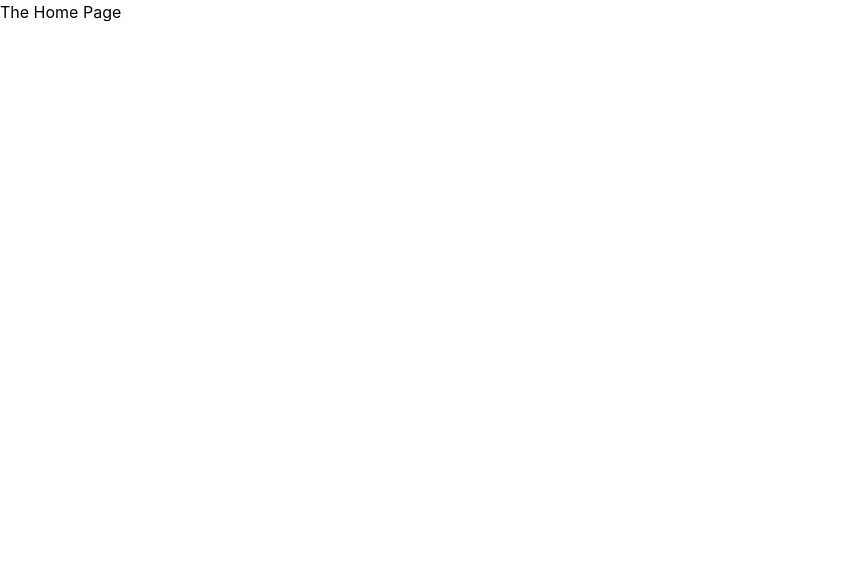
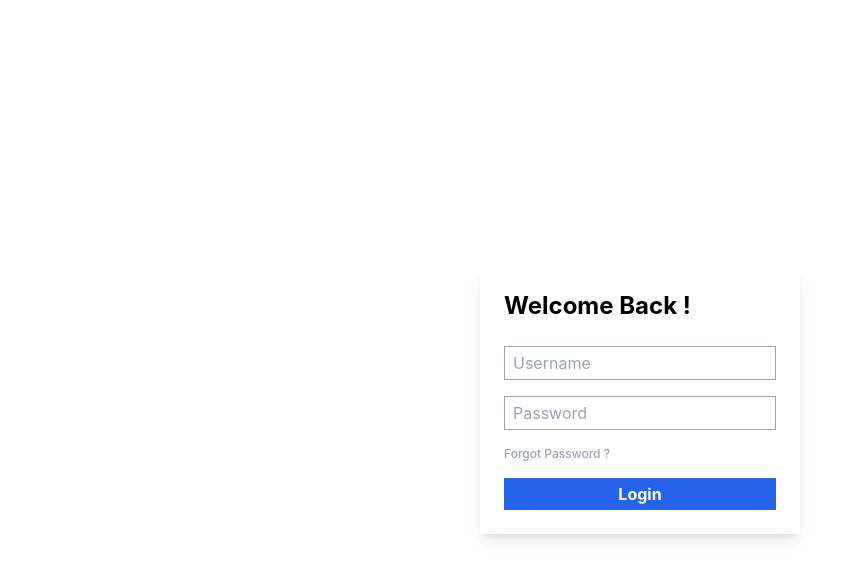
Before and after one commit to rubanthilak/store360-online, a React (Vite) app in the folder packages/client/: page /login in a window 1280 px wide. Shown: the top 580 px of the page, without its empty margins (0-861 px from the left). Built offline with nearby package versions, Linux system fonts and the light colour scheme.

Commit message:
Added : Login & Signup Pages

```diff
--- a/packages/client/src/App.jsx
+++ b/packages/client/src/App.jsx
@@ -2,14 +2,21 @@ import React from 'react';
 import { Route, Switch } from 'react-router-dom';
 import Home from './views/home/Home';
 import Products from './views/products/Products';
+import Login from './views/auth/Login';
+import Signup from './views/auth/Signup';
 
 function App() {
-
   return (
     <div className="App">
       <Switch>
         <Route path="/products" >
           <Products />
+        </Route>
+        <Route path="/signup" >
+          <Signup />
+        </Route>
+        <Route path="/login" >
+          <Login />
         </Route>
         <Route path="/" >
           <Home />
--- /dev/null
+++ b/packages/client/src/components/button/BaseButton.jsx
@@ -0,0 +1,9 @@
+import React from 'react';
+
+function BaseButton(params) {
+    return (
+        <button className="bg-blue-600 text-white font-bold py-1">{params.label}</button>
+    )
+}
+
+export default BaseButton;
--- /dev/null
+++ b/packages/client/src/components/common/Card.jsx
@@ -0,0 +1,11 @@
+import React from 'react';
+
+function Card(params) {
+    return (
+        <div className={`shadow-lg p-6 ${params.className}`}>
+            {params.children}
+        </div>
+    )
+}
+
+export default Card;
--- /dev/null
+++ b/packages/client/src/components/input/TextField.jsx
@@ -0,0 +1,12 @@
+import React from "react";
+
+function TextField(params) {
+  return (
+    <input
+      className="border rounded-none border-gray-400 pl-2 py-1 focus:outline-none focus:ring-1 focus:border-blue-600"
+      placeholder={params.placeHolder}
+    />
+  );
+}
+
+export default TextField;
--- /dev/null
+++ b/packages/client/src/views/auth/Login.jsx
@@ -0,0 +1,21 @@
+import React from 'react';
+import TextField from '../../components/input/TextField';
+import BaseButton from '../../components/button/BaseButton';
+import Card from '../../components/common/Card';
+
+function Login() {
+    return (
+        <section className="flex items-center justify-center h-screen">
+            <Card className="flex flex-col w-1/4 gap-y-4">
+                <h1 className="font-bold text-2xl mb-2">Welcome Back !</h1>
+                <TextField placeHolder="Username"/>
+                <TextField placeHolder="Password"/>
+                <a href="" className="text-xs text-gray-400 hover:text-blue-500 font-medium">Forgot Password ?</a>
+                <BaseButton label="Login"/>
+            </Card>
+        </section>
+
+    )
+}
+
+export default Login;
--- /dev/null
+++ b/packages/client/src/views/auth/Signup.jsx
@@ -0,0 +1,20 @@
+import React from 'react';
+import TextField from '../../components/input/TextField';
+import BaseButton from '../../components/button/BaseButton';
+import Card from '../../components/common/Card';
+
+function Signup() {
+    return (
+        <section className="flex items-center justify-center h-screen">
+            <Card className="flex flex-col w-1/4 gap-y-4">
+                <h1 className="font-bold text-2xl mb-2">Hey, Welcome 🎉</h1>
+                <TextField placeHolder="Username"/>
+                <TextField placeHolder="Email"/>
+                <TextField placeHolder="Password"/>
+                <BaseButton label="Sign Up!"/>
+            </Card>
+        </section>
+    )
+}
+
+export default Signup;
```
